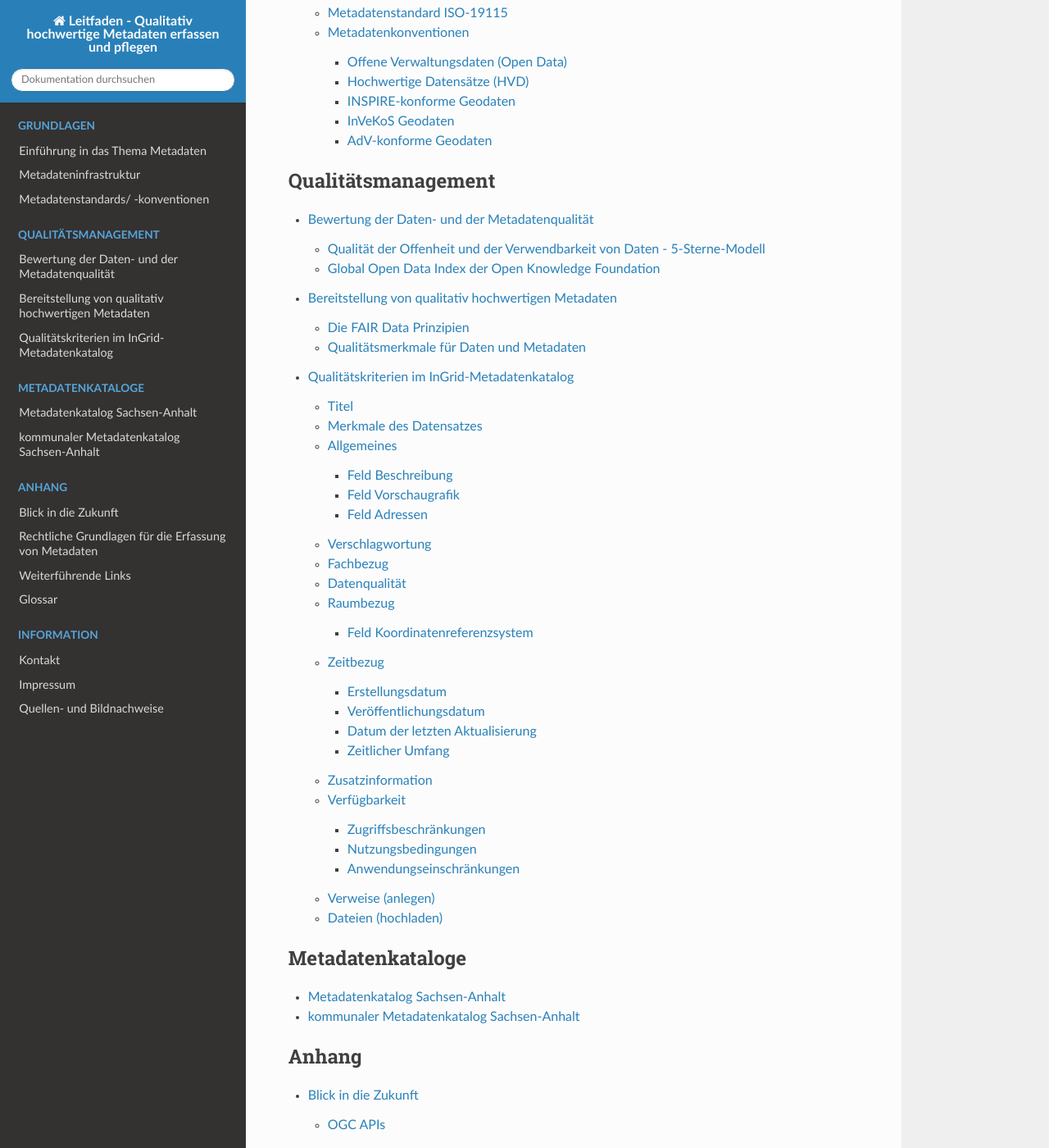
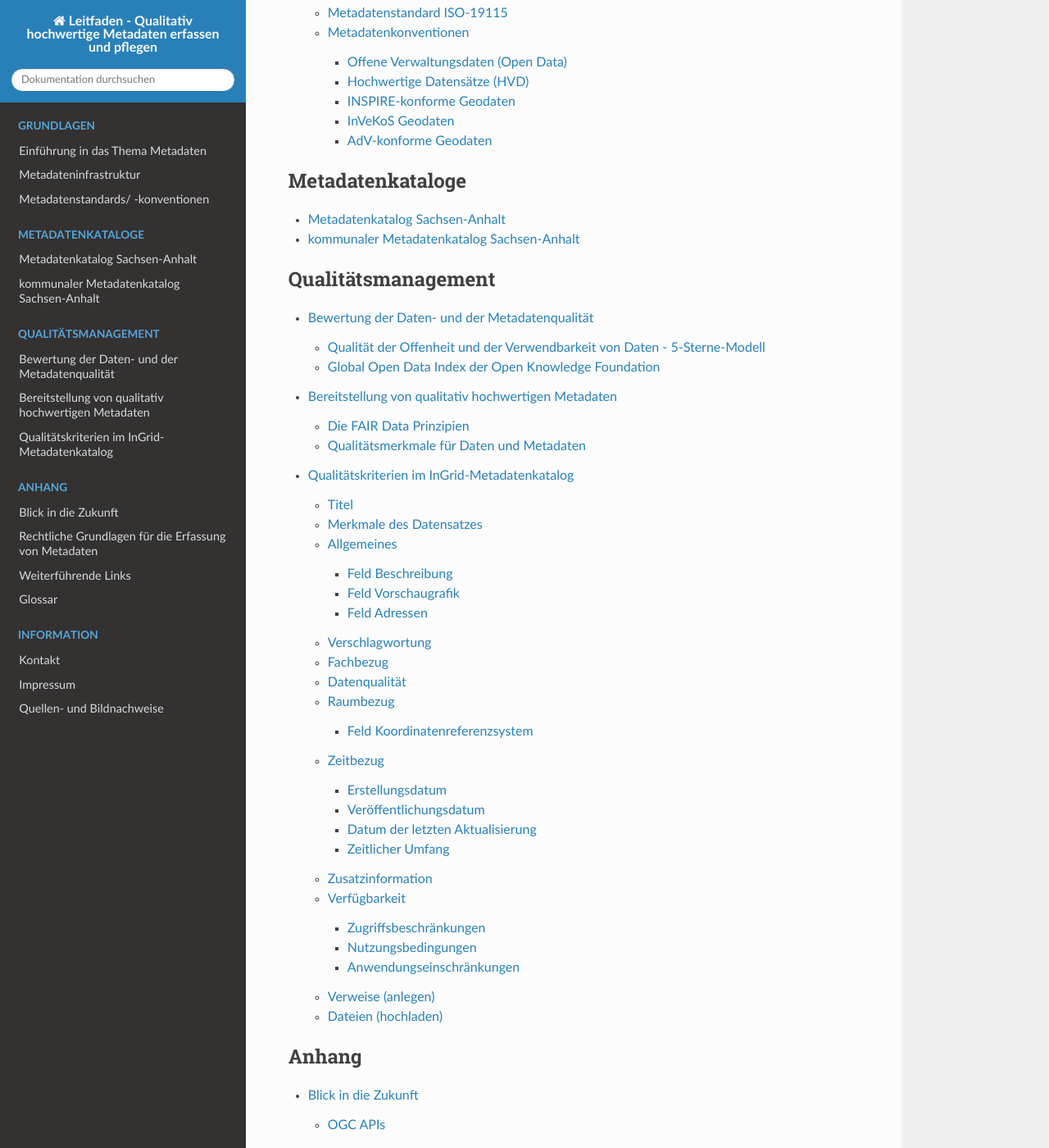
Before and after one commit to tomiwo/ingrid-mdk-st-high-quality-metadata, a Sphinx documentation site: the page built from docs/index.rst, in a window 1280 px wide and 1400 px high, scrolled down 820 px. Shown: the whole window at 82% size. Built offline with Sphinx 7.4.7 and the Read the Docs theme 3.1.0, drawn with Linux system fonts in a browser that asks for light colours.

```diff
--- a/docs/index.rst
+++ b/docs/index.rst
@@ -36,20 +36,18 @@ Hinweis: Die Inhalte wurden teilweise mit künstlicher Intelligenz (KI) generier
 
 .. toctree::
    :maxdepth: 3
+   :caption: Metadatenkataloge
+
+   kataloge/metadatenkatalog_sachsen-anhalt.rst
+   kataloge/kommunaler-metadatenkatalog_sachsen-anhalt.rst
+
+.. toctree::
+   :maxdepth: 3
    :caption: Qualitätsmanagement
 
    qualitaetsmanagement/bewertung.rst
    qualitaetsmanagement/bereitstellung.rst
    qualitaetsmanagement/metadatenschema-ige.rst
-
-
-.. toctree::
-   :maxdepth: 3
-   :caption: Metadatenkataloge
-
-   kataloge/metadatenkatalog_sachsen-anhalt.rst
-   kataloge/kommunaler-metadatenkatalog_sachsen-anhalt.rst
-
 
 .. toctree::
    :maxdepth: 3
```
